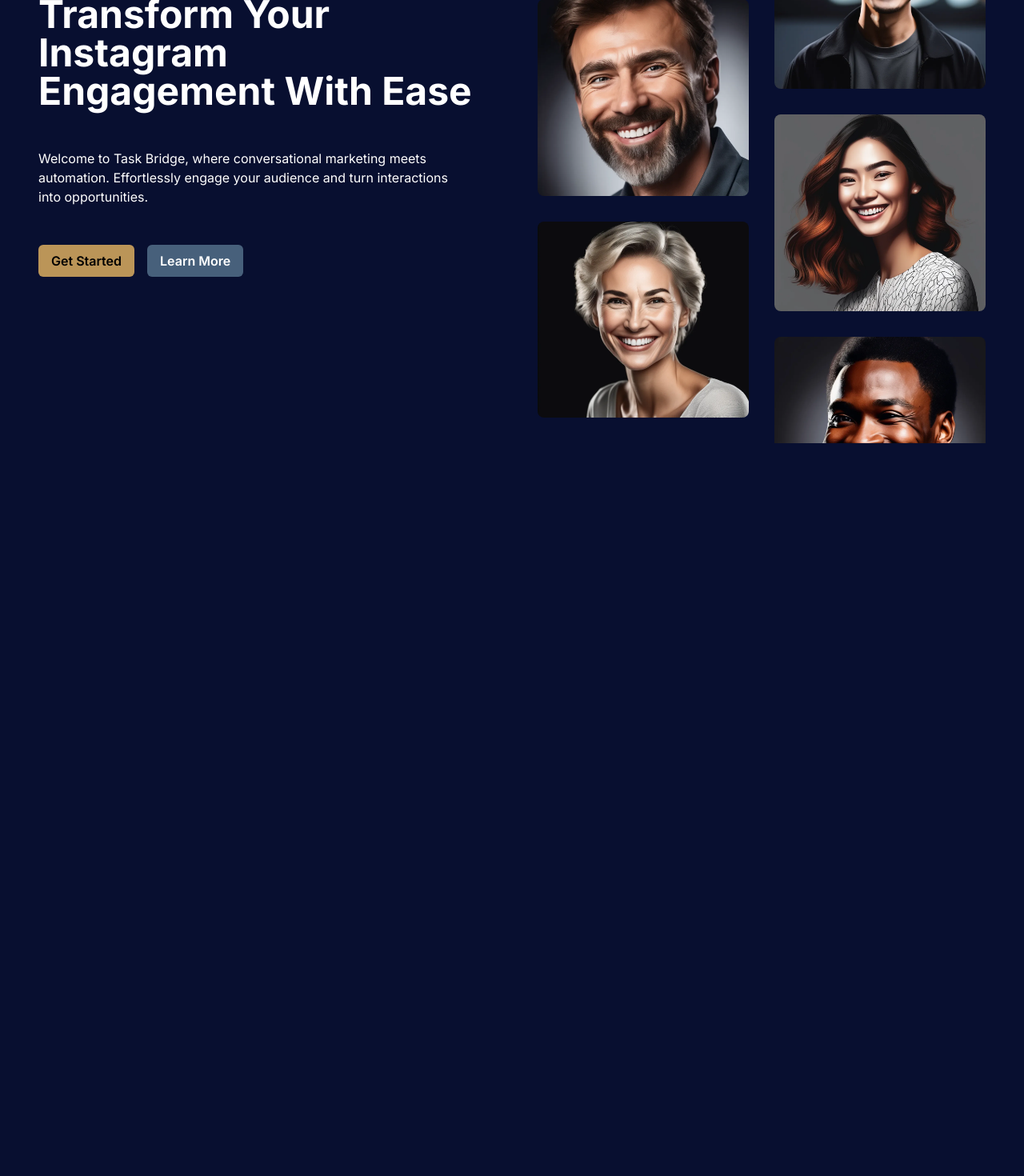
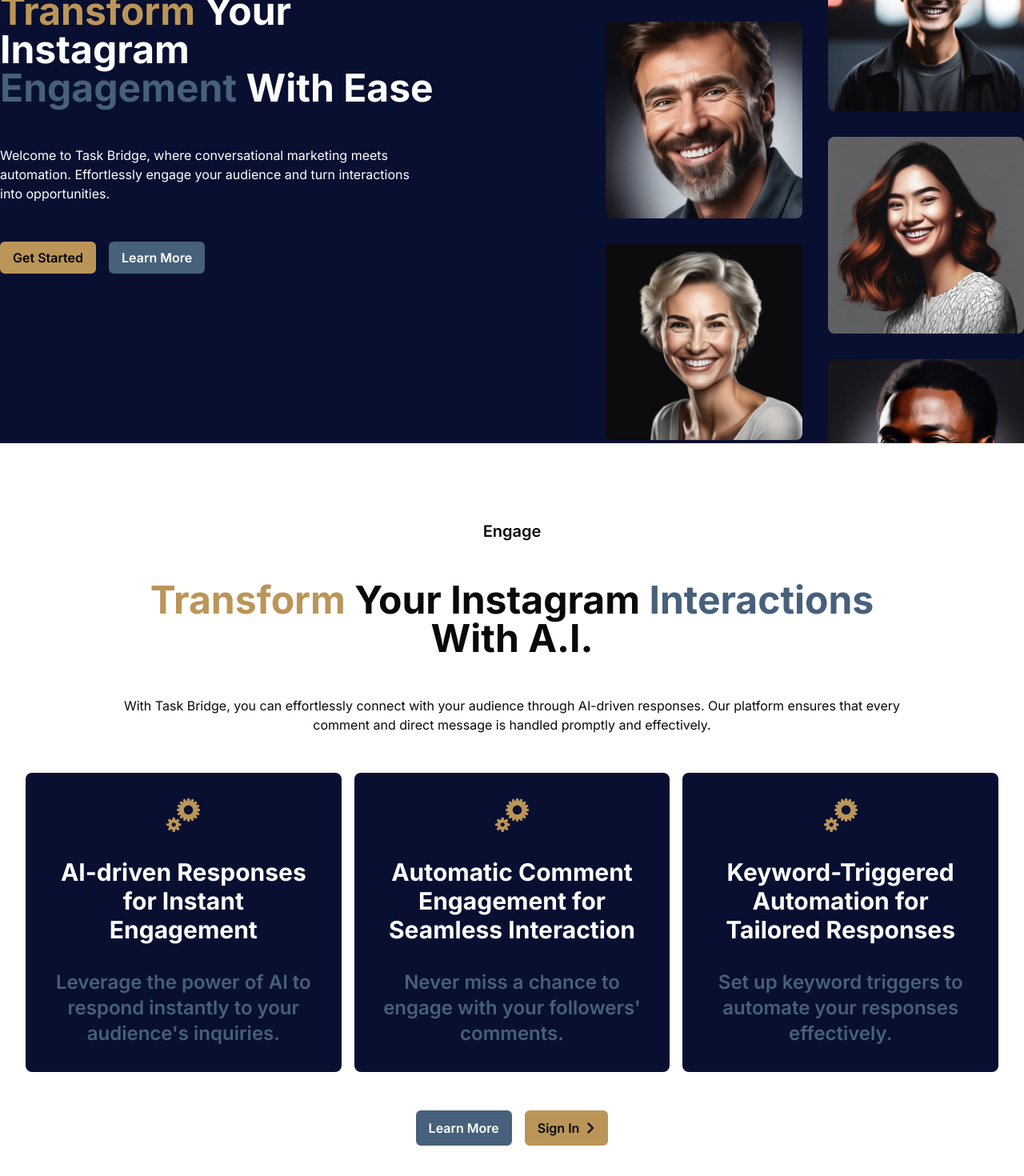
Before and after one commit to desean-ward/task-bridge, a Next.js app: page / in a window 1280 px wide. Shown: the part 246-1716 px from the top of the page at 80% size. Built offline with nearby package versions, Linux system fonts and the light colour scheme.

Commit message:
AI Info Section

```diff
--- a/src/app/page.tsx
+++ b/src/app/page.tsx
@@ -1,10 +1,12 @@
+import AiInfo from "@/components/ai-info/ai-info.component";
 import Hero from "@/components/hero/hero.component";
 import Image from "next/image";
 
 export default function Home() {
   return (
-    <main className="flex min-h-screen flex-col items-center justify-between p-24">
-    <Hero />
+    <main className='flex min-h-screen flex-col items-center justify-between py-12 md:py-24'>
+      <Hero />
+      <AiInfo />
     </main>
   );
 }
--- /dev/null
+++ b/src/components/ai-info/ai-info.component.tsx
@@ -0,0 +1,70 @@
+import React from "react";
+import {
+  AiInfoContainer,
+  AiInfoWrapper,
+  CardsContainer,
+  CardsWrapper,
+  ContentBtn,
+  ContentBtns,
+} from "./ai-info.styles";
+import aiInfo from "@/data/aiInfo.json";
+import { ImCogs } from "react-icons/im";
+import { MdKeyboardArrowRight } from "react-icons/md";
+
+const AiInfo = () => {
+  return (
+    <AiInfoWrapper>
+      <AiInfoContainer>
+        <div className='w-full max-w-5xl h-full flex flex-col items-center gap-12 text-center'>
+          <p className='font-semibold text-xl'>Engage</p>
+
+          {/* Heading */}
+          <h1 className='text-4xl md:text-5xl font-bold'>
+            <span className='text-accent'>Transform</span> Your Instagram{" "}
+            <span className='text-secondary'>Interactions</span> With A.I.
+          </h1>
+
+          {/* Text */}
+          <p>
+            With Task Bridge, you can effortlessly connect with your audience
+            through AI-driven responses. Our platform ensures that every comment
+            and direct message is handled promptly and effectively.
+          </p>
+        </div>
+
+        {/* Card Grid */}
+        <CardsWrapper>
+          {aiInfo.map((card) => (
+            <CardsContainer>
+              <span className='w-full flex justify-center text-accent'>
+                <ImCogs size={42} />
+              </span>
+
+              {/* Heading */}
+              <h2 className='font-bold text-3xl'>{card.title}</h2>
+
+              {/* Text */}
+              <p className='text-secondary text-2xl font-semibold'>
+                {card.text}
+              </p>
+            </CardsContainer>
+          ))}
+        </CardsWrapper>
+
+        {/* Buttons */}
+        <ContentBtns>
+          <ContentBtn className='bg-secondary hover:bg-secondary/70 text-white'>
+            Learn More
+          </ContentBtn>
+
+          <ContentBtn className='bg-accent hover:bg-accent/70 flex items-center justify-center pr-[0.5rem]'>
+            <span>Sign In</span>
+            <MdKeyboardArrowRight size={28} />
+          </ContentBtn>
+        </ContentBtns>
+      </AiInfoContainer>
+    </AiInfoWrapper>
+  );
+};
+
+export default AiInfo;
--- /dev/null
+++ b/src/components/ai-info/ai-info.styles.tsx
@@ -0,0 +1,55 @@
+import tw from "tailwind-styled-components";
+
+export const AiInfoWrapper = tw.section`
+    absolute
+    top-[100vh]
+    w-full
+
+    py-24
+    bg-white
+`;
+
+export const AiInfoContainer = tw.div`
+    container
+    flex
+    flex-col
+    items-center
+    gap-12
+    px-8
+`;
+
+export const CardsWrapper = tw.div`
+    w-full
+    grid
+
+    lg:grid-cols-3
+    gap-4
+`;
+
+export const CardsContainer = tw.div`
+    text-white
+    w-full
+    flex
+    flex-col
+    justify-center
+    gap-8
+    text-center
+    bg-primary
+    p-8
+    rounded-lg
+`;
+
+export const ContentBtns = tw.div`
+    flex
+    gap-4
+    font-semibold
+`;
+
+export const ContentBtn = tw.button`
+    px-4
+    py-2
+    rounded-md
+    duration-300
+    transitions-colors
+    font-semibold
+`;
--- a/src/components/header/header.component.tsx
+++ b/src/components/header/header.component.tsx
@@ -172,7 +172,8 @@ const Header = () => {
             <SubheaderItem
               href={link.href}
               key={idx}
-              onClick={() => {
+              onClick={(e) => {
+                e.preventDefault();
                 setShowSubheader(false);
                 setShowMenu(false);
               }}
--- a/src/components/header/header.styles.tsx
+++ b/src/components/header/header.styles.tsx
@@ -6,13 +6,13 @@ import tw from "tailwind-styled-components";
 export const HeaderWrapper = tw.section`
     relative
     z-10
-    container
     bg-primary
     text-text
     px-12
-`;
+    `;
 
 export const HeaderContainer = tw.div`
+    container
     flex
     justify-between
     items-center
@@ -48,12 +48,12 @@ export const NavbarItem = tw.li`
 
 export const SignInBtn = tw.button`
     px-4
-    py-2
+    py-1
     rounded-md
     bg-accent
     hover:bg-accent/70
     text-black
-    text-lg
+    text-md
     font-semibold
     duration-300
     transition-colors
--- a/src/components/hero/hero.component.tsx
+++ b/src/components/hero/hero.component.tsx
@@ -18,8 +18,9 @@ const Hero = () => {
       <HeroContainer>
         {/* Left Side Content */}
         <LeftContent>
-          <h1 className='text-5xl font-bold'>
-            Transform Your Instagram Engagement With Ease
+          <h1 className='text-4xl md:text-5xl font-bold '>
+            <span className='text-accent'>Transform</span> Your Instagram{" "}
+            <span className='text-secondary'>Engagement</span> With Ease
           </h1>
 
           {/* Text */}
@@ -72,7 +73,7 @@ const Hero = () => {
 
           {/* Right Images */}
           <RightImgs>
-          <span className="rounded-lg overflow-hidden">
+            <span className='rounded-lg overflow-hidden'>
               <HeroImg
                 src='/images/man-2.webp'
                 alt='man 2'
@@ -81,18 +82,17 @@ const Hero = () => {
               />
             </span>
 
-
             <span className='shadow-inner-dark rounded-lg overflow-hidden'>
               <HeroImg
                 src='/images/woman-3.webp'
                 alt='woman 3'
                 width={400}
                 height={400}
-                className="shadow-inner-dark"
+                className='shadow-inner-dark'
               />
             </span>
 
-            <span className="rounded-lg overflow-hidden">
+            <span className='rounded-lg overflow-hidden'>
               <HeroImg
                 src='/images/man-3.webp'
                 alt='man 3'
--- a/src/components/hero/hero.styles.tsx
+++ b/src/components/hero/hero.styles.tsx
@@ -2,21 +2,24 @@ import Image from "next/image";
 import tw from "tailwind-styled-components";
 
 export const HeroWrapper = tw.section`
-    absolute
+    relative
     -mt-32
-    md:top-0
+    md:-top-40
     container
     w-full
-    h-fit
+    h-full
     flex
     flex-col
     text-white
+    overflow-hidden
 `;
 
 export const HeroContainer = tw.div`
     grid
     grid-rows-2
     lg:grid-cols-2
+    px-12
+    lg:px-0
 `;
 
 export const LeftContent = tw.div`
@@ -24,11 +27,12 @@ export const LeftContent = tw.div`
     flex-col
     justify-center
     gap-12
-    px-12
     relative
-    -top-24
-    md:top-0
-    lg:top-20
+    top-20
+    md:-top-20
+    lg:top-28
+
+    lg:pr-24
 `;
 
 export const LeftContentBtns = tw.div`
@@ -50,14 +54,12 @@ export const RightContent = tw.div`
     justify-center
     lg:justify-end
     w-full
-    h-screen
+    lg:h-screen
     gap-8
-    px-8
-    lg:pr-12
-
     relative
-    md:-mt-56
-    lg:mt-32
+    top-28
+    md:-top-[40vh]
+    lg:top-32
     overflow-hidden
 `;
 
@@ -74,11 +76,12 @@ export const RightImgs = tw.div`
     grid-rows-3
     gap-8
     relative
-    top-28
+    md:top-8
+    lg:top-28
 `;
 
 export const HeroImg = tw(Image)`
-    w-[320px]
+    w-full
     h-full
     round-lg
     object-cover
--- /dev/null
+++ b/src/data/aiInfo.json
@@ -0,0 +1,14 @@
+[
+    {
+        "title": "AI-driven Responses for Instant Engagement",
+        "text": "Leverage the power of AI to respond instantly to your audience's inquiries."
+    },
+    {
+        "title": "Automatic Comment Engagement for Seamless Interaction",
+        "text": "Never miss a chance to engage with your followers' comments."
+    },
+    {
+        "title": "Keyword-Triggered Automation for Tailored Responses",
+        "text": "Set up keyword triggers to automate your responses effectively."
+    }
+]
```
Lines whose indentation alone changed are shown as unchanged.
